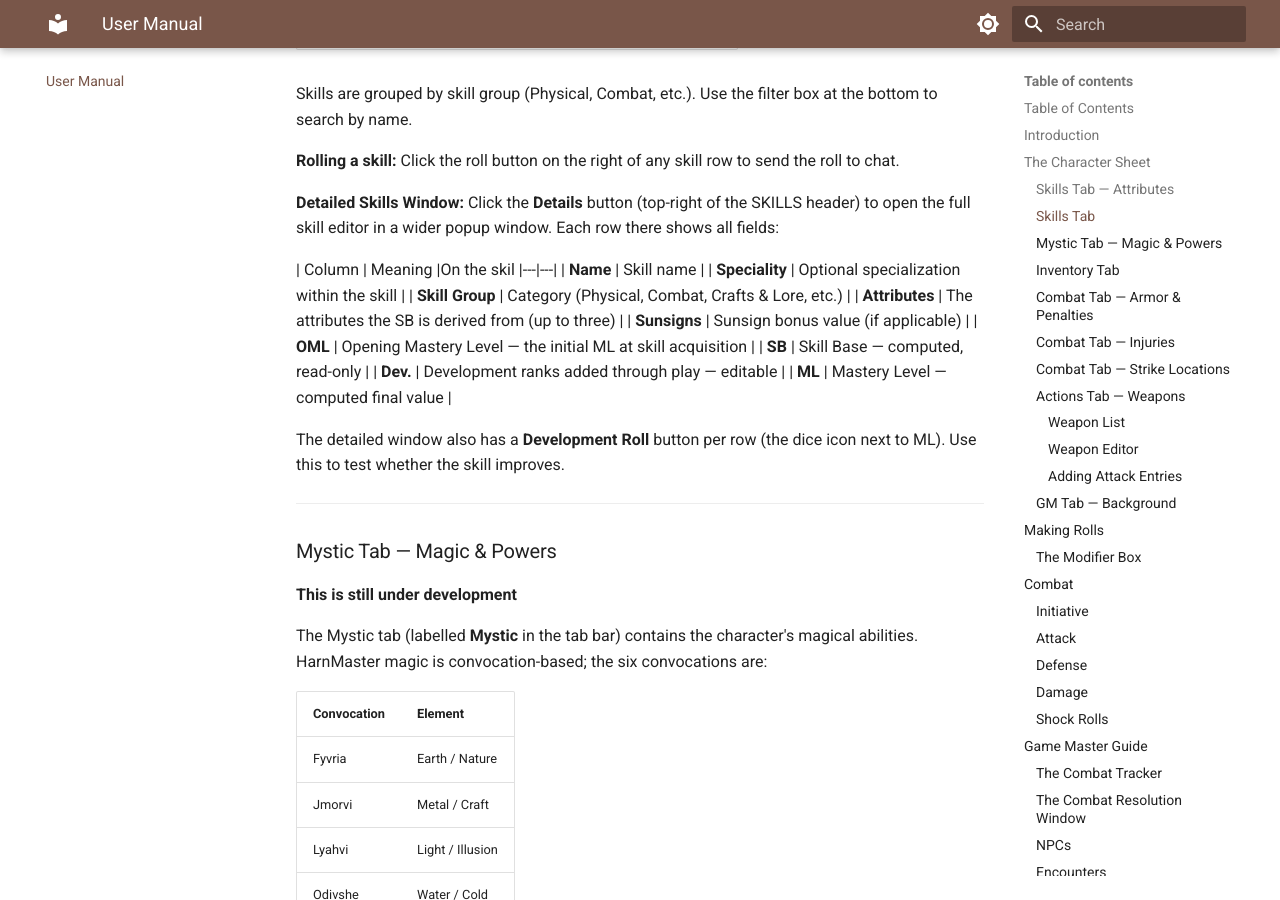
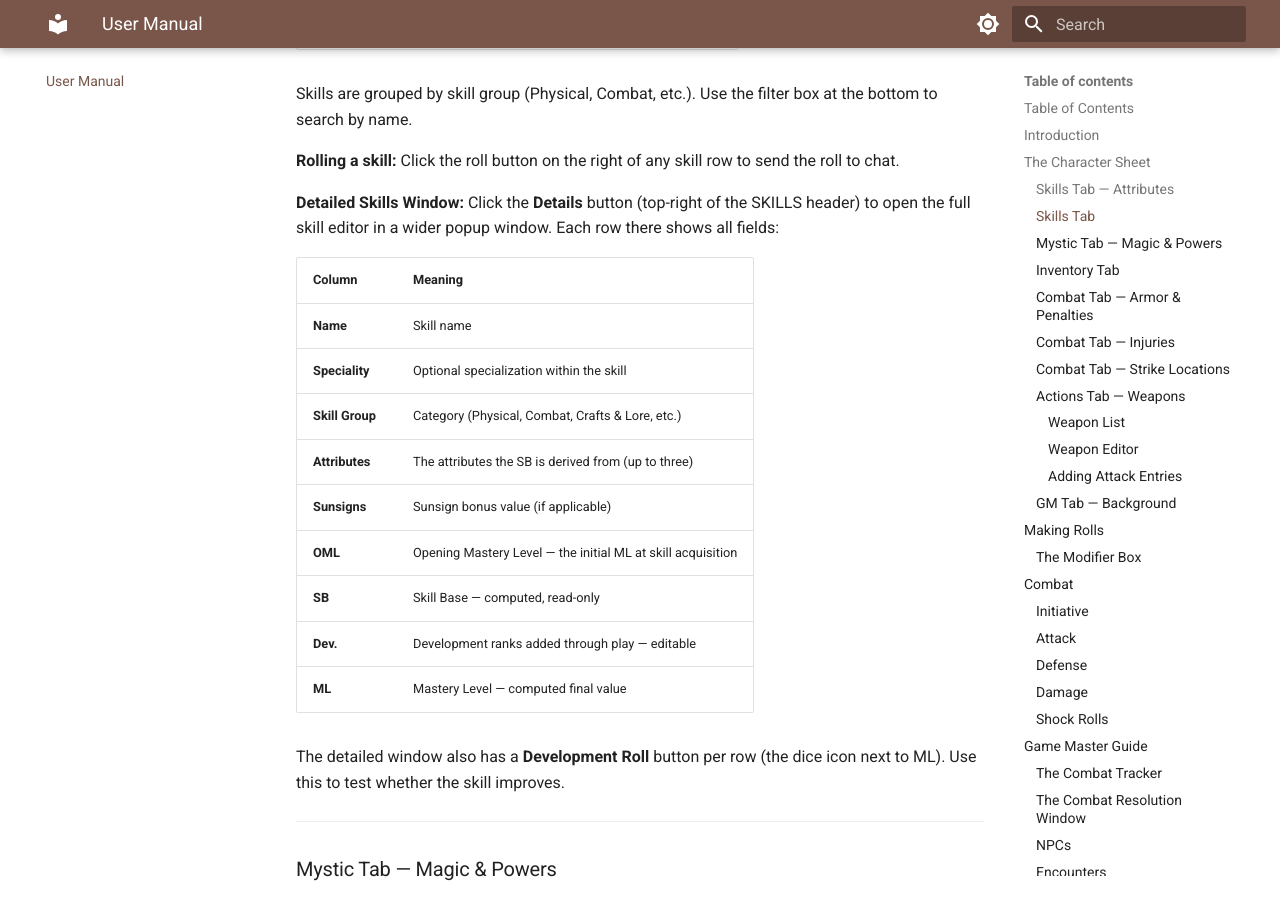
Before and after one commit to FGMephisto/HarnMasterFGUWiki, an MkDocs documentation site: the page built from docs/user-manual.md, in a window 1280 px wide and 900 px high, scrolled down 2814 px. Built offline with MkDocs 1.6.1 and Material for MkDocs 9.7.7, drawn with Linux system fonts in a browser that asks for light colours.

Commit message:
docs: fix broken table header in user manual

```diff
--- a/docs/user-manual.md
+++ b/docs/user-manual.md
@@ -88,7 +88,7 @@ Skills are grouped by skill group (Physical, Combat, etc.). Use the filter box a
 
 **Detailed Skills Window:** Click the **Details** button (top-right of the SKILLS header) to open the full skill editor in a wider popup window. Each row there shows all fields:
 
-| Column | Meaning |On the skil
+| Column | Meaning |
 |---|---|
 | **Name** | Skill name |
 | **Speciality** | Optional specialization within the skill |
```
